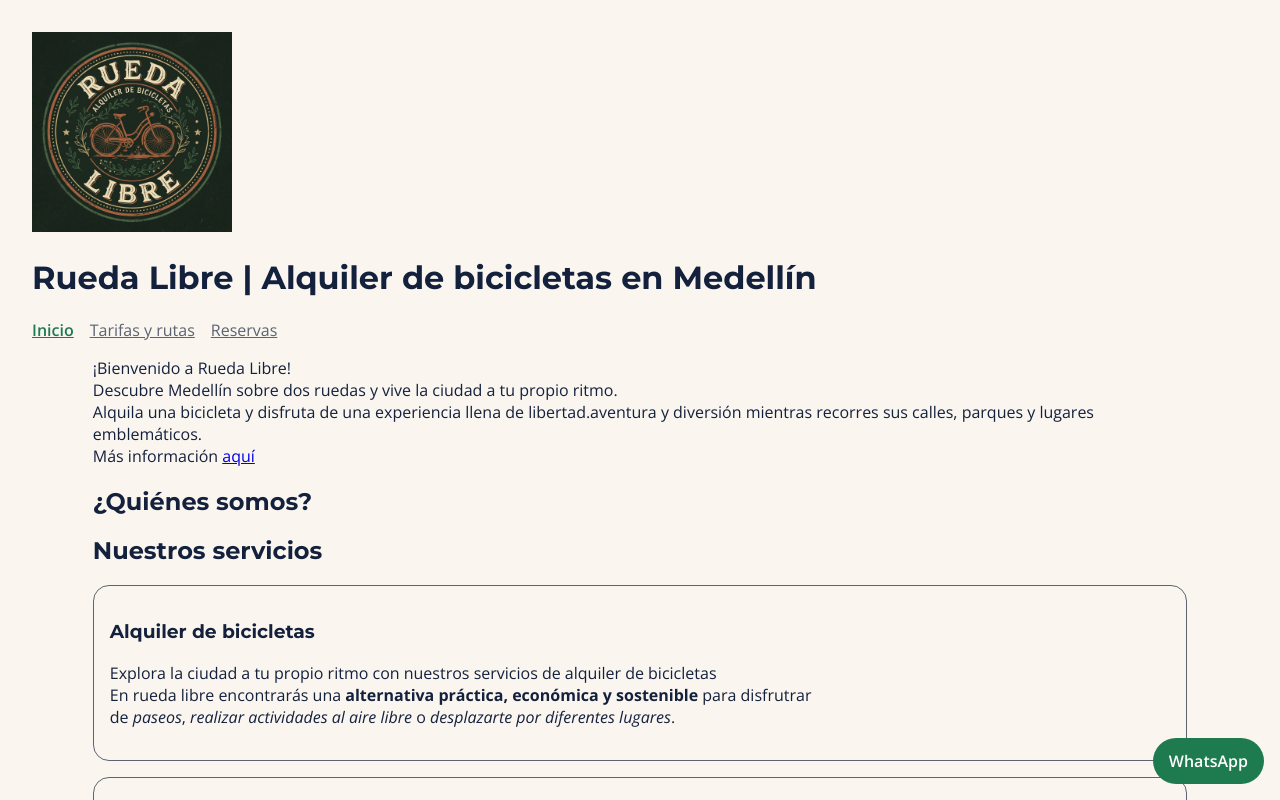
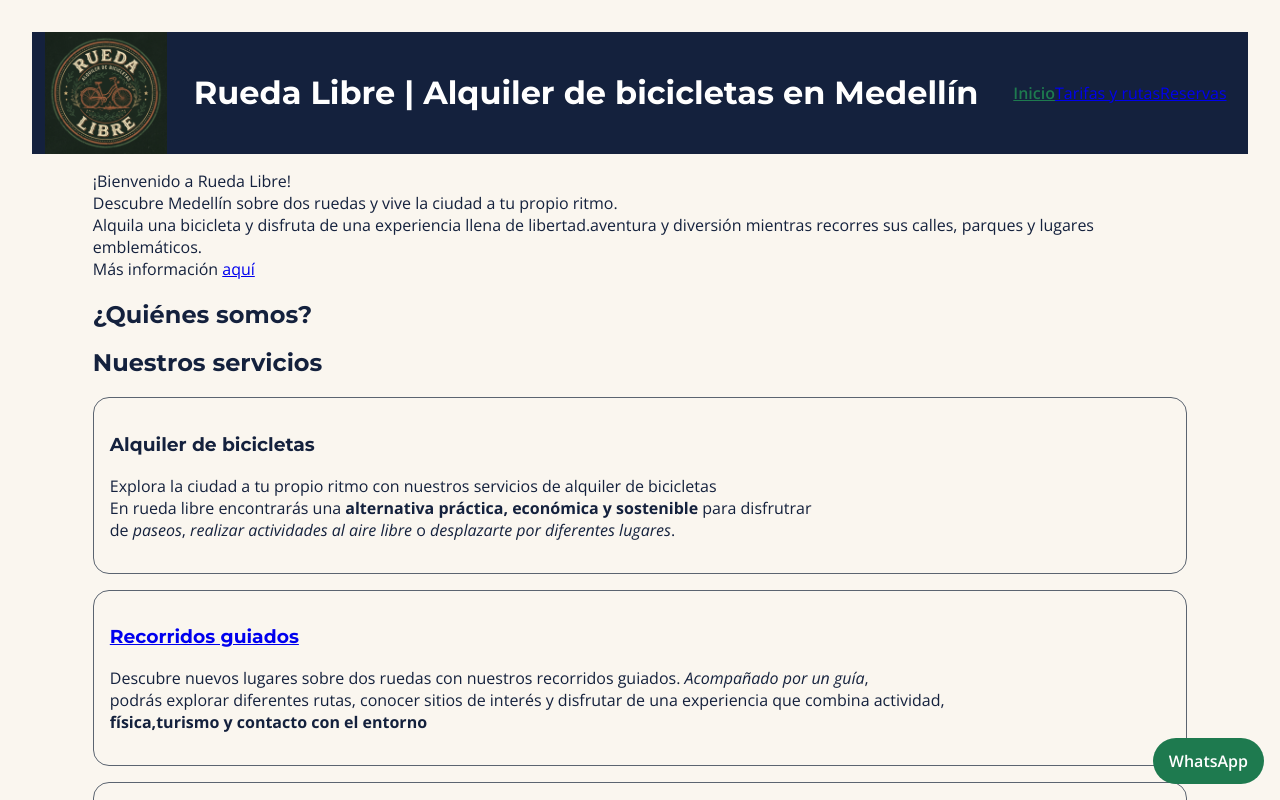
Before and after one commit to lorena21zapata/proyecto-rueda_libre, a plain HTML site: page index.html in a window 1280 px wide. Shown: the top 800 px of the page. Drawn offline with nearby package versions, Linux system fonts and the light colour scheme.

Commit message:
feat(styles):header modification

```diff
--- a/bitacora.txt
+++ b/bitacora.txt
@@ -251,6 +251,7 @@
 
     Aprendizaje: Comprendí que la especificidad determina qué regla CSS prevalece cuando varias declaraciones afectan a la misma propiedad. Aprendí a resolver conflictos aumentando la especificidad del selector, sin recurrir a `!important` ni a estilos en línea, y a utilizar una clase para identificar visualmente la página actual en el menú de navegación.
 
+13.Día 3| MiniReto 11| Punto 2
 13. Cierre de bitácora
 
     Trabajo realizado
--- a/css/styles.css
+++ b/css/styles.css
@@ -79,12 +79,14 @@
     gap: var(--space-4);
 }
 
-#menu p {
-    margin: 0;
-}
-
-#menu a {
-    color: var(--color-gris-asfalto);
+#menu .listaMenu {
+    display: flex;
+    flex-direction: row;
+    justify-content: space-between;
+    align-items: center;
+    color: #FFFFFF;
+    list-style: none;
+    padding: var(--space-2);
 }
 
 #menu a.activo {
@@ -94,7 +96,7 @@
 
 /* Al pasar el puntero */
 #menu a:hover {
-    color: var(--color-azul-noche);
+    color: var(--color-gris-asfalto);
     text-decoration: underline;
 }
 
@@ -261,9 +263,25 @@
 .whatsapp-flotante:hover {
     background-color: var(--color-azul-noche);
     color: #FFFFFF;
+    transform: translateY(-2px);
 }
 
 .whatsapp-flotante:focus-visible {
     outline: 3px solid var(--color-azul-noche);
     outline-offset: 3px;
 }
+
+/* ==================================================
+   10.ORGANIZACIÓN ENCABEZADO
+   Separación de elementos
+   ================================================== */
+.encabezado {
+    display: flex;
+    flex-direction: row;
+    align-items: center;
+    justify-content: space-around;
+    background-color:var(--color-azul-noche);
+}
+h1{
+    color: #FFFFFF;
+}
--- a/index.html
+++ b/index.html
@@ -11,13 +11,15 @@
     <link rel="stylesheet" href="css/styles.css">
 </head>
 <body>
-    <header>
-        <img src="img/logo.jpeg" alt="logo_de_rueda_libre" width="200px">
+    <header class="encabezado">
+        <img src="img/logo.jpeg" alt="logo_de_rueda_libre" width="10%">
         <h1>Rueda Libre | Alquiler de bicicletas en Medellín</h1>
         <nav id="menu">
-            <p><a href="index.html" class="activo">Inicio</a></p>
-            <p><a href="paginas/tarifas.html">Tarifas y rutas</a></p>
-            <p><a href="paginas/reservas.html">Reservas</a></p>
+            <ul class="listaMenu">
+                <li><a href="index.html" class="activo">Inicio</a> </li>
+                <li><a href="paginas/tarifas.html">Tarifas y rutas</a></li>
+                <li><a href="paginas/reservas.html">Reservas</a></li>
+            </ul>
         </nav>
     </header>
     <main>
@@ -112,18 +114,14 @@
             <a href="mailto:ruedalibre@gmail.com" target="_blank">Envíanos un correo</a>
         </section>
     </main>
-    <a
-    class="whatsapp-flotante"
-    href="https://wa.me/573000000000"
-    target="_blank"
-    rel="noopener noreferrer"
-    aria-label="Contactar con Rueda Libre por WhatsApp (se abre en otra pestaña)">
-    WhatsApp
-    </a>
-</body>
-<footer>
+    <footer>
         <p>Rueda Libre | Alquiler de bicicletas en Medellín</p>
         <p>ruedalibre@gmail.com</p>
         <p>2026</p>
     </footer>
+    <a class="whatsapp-flotante" href="https://wa.me/573000000000" target="_blank" rel="noopener noreferrer" aria-label="Contactar con Rueda Libre por WhatsApp (se abre en otra pestaña)">
+     WhatsApp
+    </a>
+</body>
+
 </html>
```
Also changed, not shown: paginas/reservas.html (+7 -6 lines), paginas/tarifas.html (+8 -7 lines).
